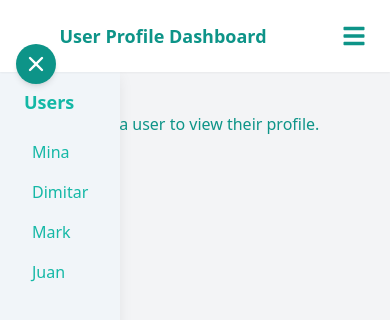
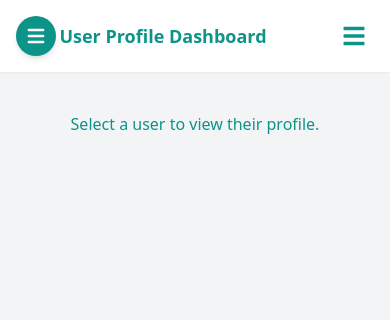
Before and after one commit to iahmedgamal/react-task, a React (Vite) app: page / in a window 390 px wide. Shown: the top 320 px of the page. Built offline with nearby package versions, Linux system fonts and the light colour scheme.

Commit message:
responsive sidebar

```diff
--- a/src/components/Sidebar.tsx
+++ b/src/components/Sidebar.tsx
@@ -4,11 +4,9 @@ import { HiMenu, HiX } from "react-icons/hi";
 import { useNavigate } from "react-router-dom";
 import { useDispatch, useSelector } from "react-redux";
 import { AppDispatch } from "../redux/store";
-import {  selectUser } from "../redux/user/userSlice";
+import { selectUser } from "../redux/user/userSlice";
 import { selectUsers, selectSelectedUser, selectLoading, selectError } from "../redux/user/userSelectors";
 import { fetchUsers } from "../redux/user/userThunks";
-
-
 
 const SideBar = () => {
   const dispatch = useDispatch<AppDispatch>();
@@ -17,7 +15,7 @@ const SideBar = () => {
   const loading = useSelector(selectLoading);
   const error = useSelector(selectError);
 
-  const [isSidebarOpen, setIsSidebarOpen] = useState<boolean>(true);
+  const [isSidebarOpen, setIsSidebarOpen] = useState<boolean>(false);
 
   const navigate = useNavigate();
 
@@ -31,69 +29,47 @@ const SideBar = () => {
   };
 
   const toggleSidebar = () => {
-    setIsSidebarOpen((prev) => !prev);
+    setIsSidebarOpen(prev => !prev);
   };
 
-  if (loading) {
-    return (
-      <aside
-        className={`bg-slate-100  w-full md:w-64 p-4 text-teal-500 fixed top-16 bottom-0 left-0 shadow-lg md:relative transition-transform duration-300 ${
-          isSidebarOpen
-            ? "transform translate-x-0"
-            : "transform -translate-x-full"
-        }`}
-      >
-        Loading users...
-      </aside>
-    );
-  }
+  const sidebarClasses = `bg-slate-100 dark:bg-black p-6 text-teal-500 fixed top-16 bottom-0 left-0 shadow-lg transition-transform duration-300 ease-in-out ${
+    isSidebarOpen ? "translate-x-0 w-1/2" : "-translate-x-[200%] w-0"
+  } md:relative md:translate-x-0 md:w-64`;
 
-  if (error) {
-    return (
-      <aside
-        className={`bg-slate-100 w-full md:w-64 p-4 text-teal-500 fixed top-16 bottom-0 left-0 shadow-lg md:relative transition-transform duration-300 ${
-          isSidebarOpen
-            ? "transform translate-x-0"
-            : "transform -translate-x-full"
-        }`}
-      >
-        Error: {error}
-      </aside>
-    );
-  }
+  const content = loading ? (
+    <div className="text-center">Loading users...</div>
+  ) : error ? (
+    <div className="text-center">Error: {error}</div>
+  ) : (
+    <>
+      <h2 className="text-lg font-bold mb-4 text-center">Users</h2>
+      <ul>
+        {users.map(user => (
+          <li
+            key={user.id}
+            className={`p-2 cursor-pointer text-center ${
+              selectedUser?.id === user.id ? "bg-teal-600 text-white" : ""
+            } hover:bg-teal-100 transition-colors`}
+            onClick={() => handleUserClick(user)}
+          >
+            {user.name}
+          </li>
+        ))}
+      </ul>
+    </>
+  );
 
   return (
     <>
       <button
         onClick={toggleSidebar}
-        className="fixed top-11 left-4 md:hidden p-2 bg-teal-600 text-white rounded-full shadow-md z-10 flex items-center justify-center w-10 h-10"
+        className="fixed top-4 left-4 md:hidden p-2 bg-teal-600 text-white rounded-full shadow-md z-10 flex items-center justify-center w-10 h-10"
       >
-        {isSidebarOpen ? (
-          <HiX className="w-6 h-6" />
-        ) : (
-          <HiMenu className="w-6 h-6" />
-        )}
+        {isSidebarOpen ? <HiX className="w-6 h-6" /> : <HiMenu className="w-6 h-6" />}
       </button>
 
-      <aside
-        className={`bg-slate-100    dark:bg-black md:w-64 p-6 text-teal-500 fixed top-16 bottom-0 left-0 shadow-lg md:relative transition-transform duration-300 ${
-          isSidebarOpen ? "translate-x-0" : "-translate-x-full"
-        } md:translate-x-0`}
-      >
-        <h2 className="text-lg font-bold mb-4">Users</h2>
-        <ul>
-          {users.map((user) => (
-            <li
-              key={user.id}
-              className={`p-2 cursor-pointer ${
-                selectedUser?.id === user.id ? "bg-teal-600 text-white" : ""
-              } hover:bg-teal-100 transition-colors`}
-              onClick={() => handleUserClick(user)}
-            >
-              {user.name}
-            </li>
-          ))}
-        </ul>
+      <aside className={sidebarClasses}>
+        {content}
       </aside>
     </>
   );
```
